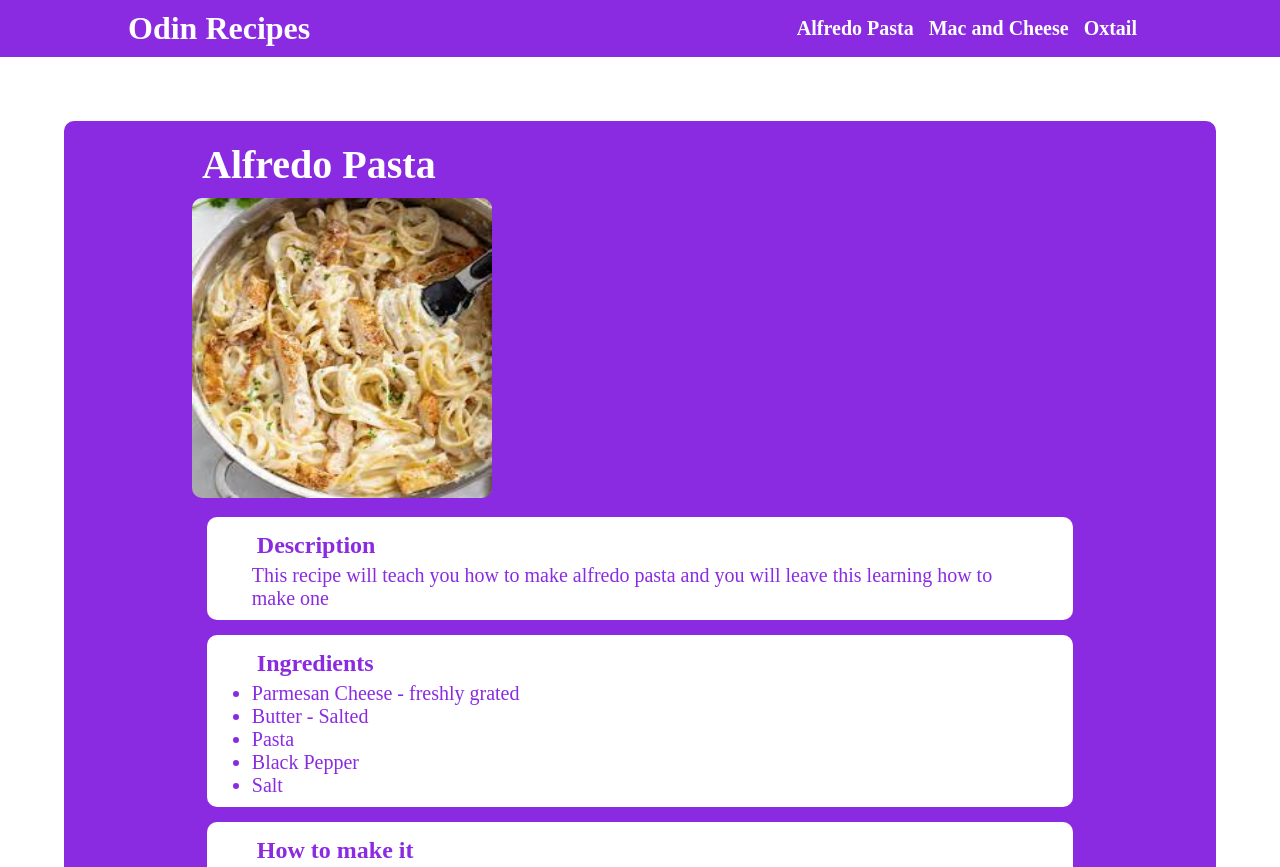
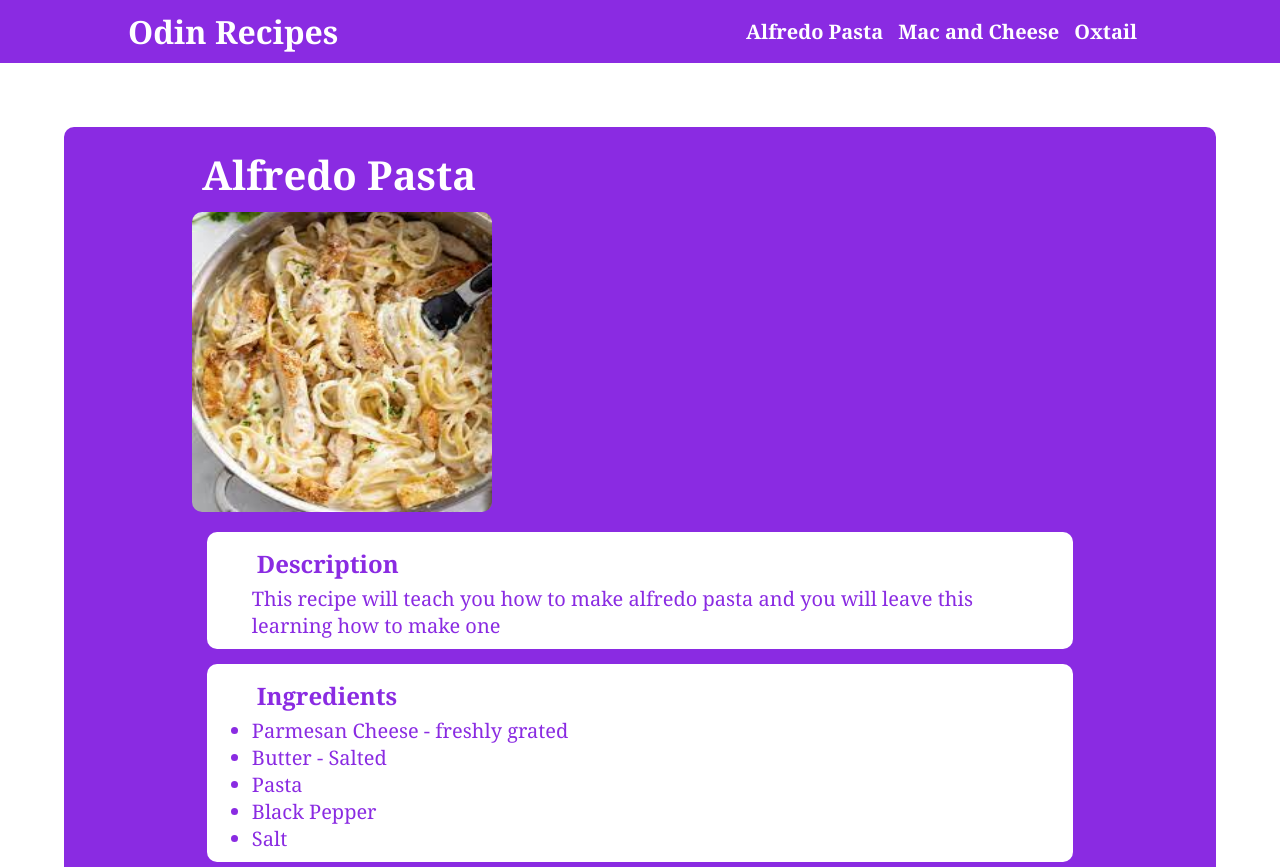
Before and after one commit to debbie1505/odin-recipes, a plain HTML site: page index.html in a window 1280 px wide. Shown: the top 867 px of the page. Drawn offline with Linux system fonts and the light colour scheme.

Commit message:
Change font and made the nav link link to each section

```diff
--- a/index.css
+++ b/index.css
@@ -5,6 +5,10 @@
 }
 
 /*NAV BAR */
+body{
+    font-family:Cambria, Cochin, Georgia, Times, 'Times New Roman', serif;
+    scroll-behavior: smooth;
+}
 header{
     padding:10px 10%;
     display:flex;
--- a/index.html
+++ b/index.html
@@ -13,15 +13,15 @@
 <h1 class="logo"><a href="#">Odin Recipes</a></h1>
 <nav>
 <ul>
-    <li><a href ="#">Alfredo Pasta</a></li>
-    <li><a href="#">Mac and Cheese</a></li>
-    <li><a href="#">Oxtail</a></li>
+    <li><a href ="#alfredo">Alfredo Pasta</a></li>
+    <li><a href="#mac">Mac and Cheese</a></li>
+    <li><a href="#oxtail">Oxtail</a></li>
 </ul>
 </nav>
 </header>
 
 
-<section class="recipes">
+<section class="recipes" id="alfredo">
 <h1 class="title"> Alfredo Pasta</h1>
     <img src="images/alfredo-pasta.jpeg" alt="image of a alfredo pasta in a bowl">
 <div class="description">
@@ -50,7 +50,7 @@
 </div>
 </section>
 
-<section class="recipes">
+<section class="recipes" id="mac">
 
 <h1 class="title">Mac and Cheese</h1>
     <img src="images/mac-and-cheese.jpeg" alt="image  of mac and cheese">
@@ -86,7 +86,7 @@
         </section>
     </div>
 
-<section class="recipes">
+<section class="recipes" id="oxtail">
 
     <h1 class="title">Oxtail</h1>
     <img src="images/oxtail.jpeg" alt="image of oxtail in a bowl">
```
